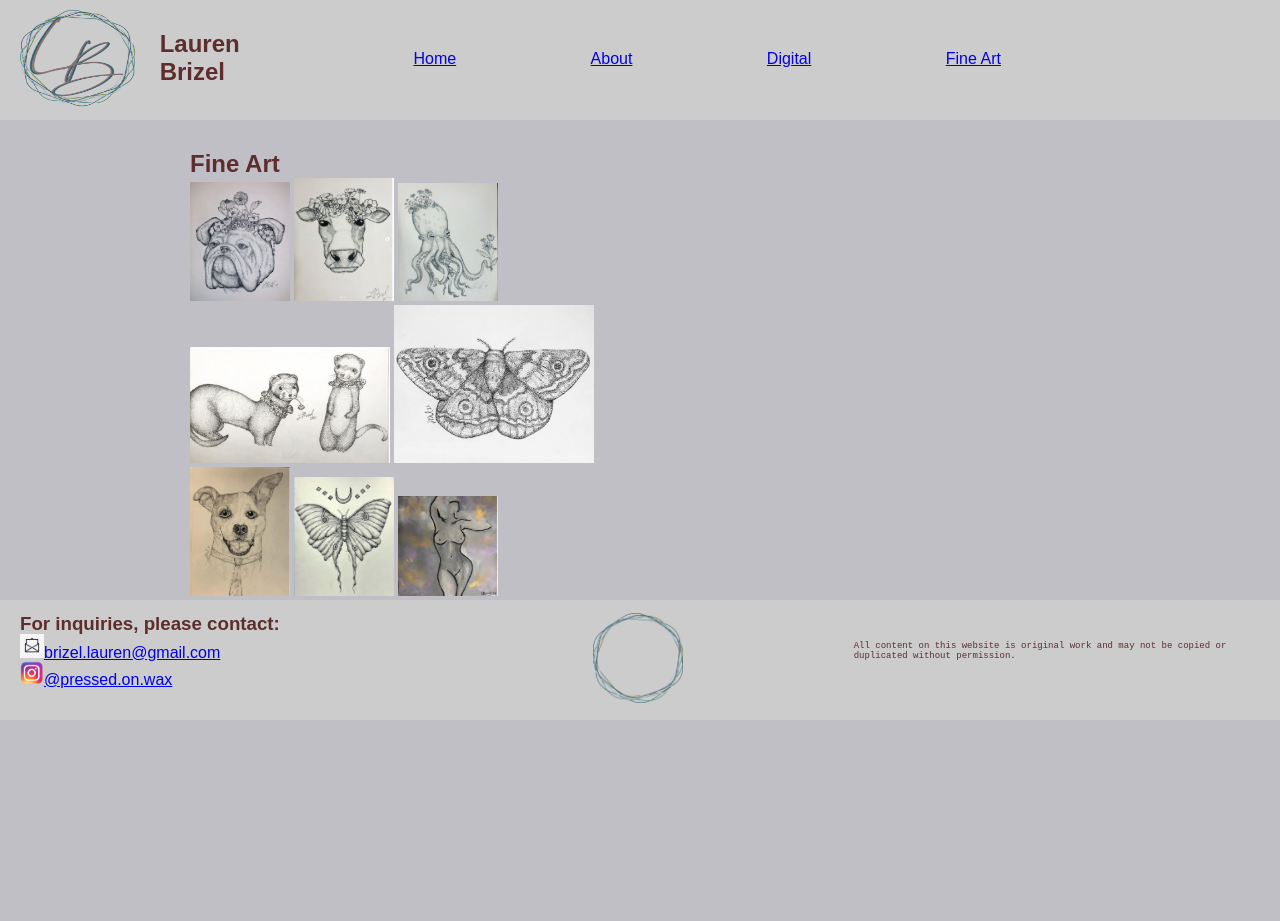
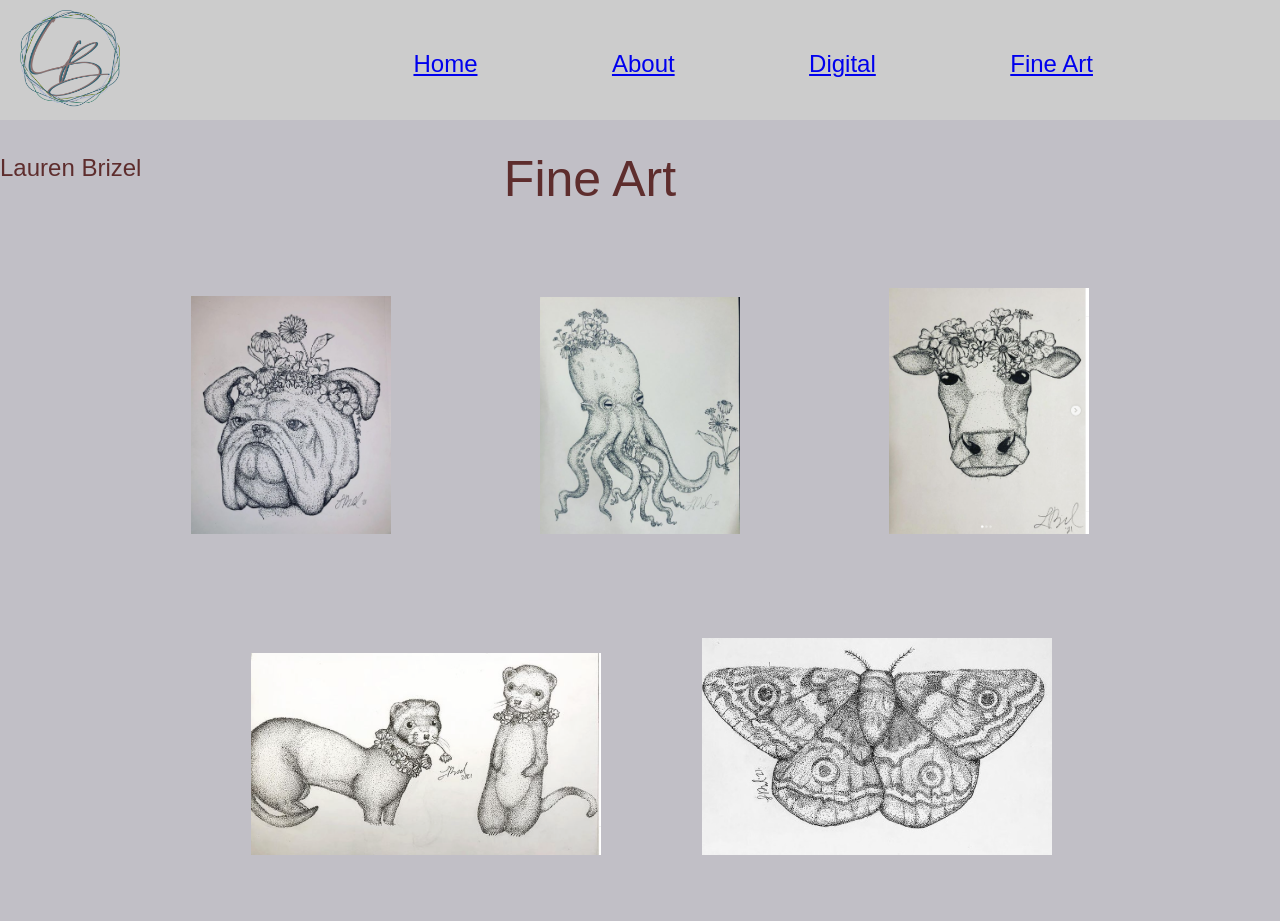
Before and after one commit to lbrizel/portfolio-website, a plain HTML site: page fine-art.html in a window 1280 px wide. Shown: the top 921 px of the page. Before the commit the page ends 800 px from the top, so only its background shows below. Drawn offline with nearby package versions, Linux system fonts and the light colour scheme; a web font is replaced by a local one.

Commit message:
changed image placement and sizing on fine-art.html changed header placement on all html pages

```diff
--- a/fine-art.html
+++ b/fine-art.html
@@ -42,25 +42,27 @@
         <h1>Fine Art</h1>
         <div class="gallery-images">
           <div class="gallery1">
-            <a href="images/bulldog.png" data-lightbox="image-1" data-title="Bulldog | Pen and Ink Stippling Drawing, 2021"><img src="images/bulldog.png" width="100" alt="bulldog" title"Bulldog Drawing"/></a>
+            <span class="bulldog"><a href="images/bulldog.png" data-lightbox="image-1" data-title="Bulldog | Pen and Ink Stippling Drawing, 2021"><img src="images/bulldog.png" width="200" alt="bulldog" title"Bulldog Drawing"/></a></span>
 
-            <a href="images/cow.png" data-lightbox="image-1" data-title="Dotty the Cow | Pen and Ink Stippling Drawing, 2021"><img src="images/cow.png" width="100" alt="cow" title"Cow Drawing"/></a>
+            <span class="octopus"><a href="images/octopus.png" data-lightbox="image-1" data-title="Octopus | Pen and Ink Stippling, 2021"><img src="images/octopus.png" width="200" alt="octopus" title"Octopus Drawing"/></a></span>
 
-            <a href="images/octopus.png" data-lightbox="image-1" data-title="Octopus | Pen and Ink Stippling, 2021"><img src="images/octopus.png" width="100" alt="octopus" title"Octopus Drawing"/></a>
+            <span class="cow"<a href="images/cow.png" data-lightbox="image-1" data-title="Dotty the Cow | Pen and Ink Stippling Drawing, 2021"><img src="images/cow.png" width="200" alt="cow" title"Cow Drawing"/></a></span>
+
         </div>
 
         <div class="gallery2">
-          <a href="images/ferrets.png" data-lightbox="image-1" data-title="Pickle and Berlioz | Pen and Ink Stippling, 2021"><img src="images/ferrets.png" width="200" alt="ferrets" title"Ferrets Drawing"/></a>
+          <span class="ferrets"><a href="images/ferrets.png" data-lightbox="image-1" data-title="Pickle and Berlioz | Pen and Ink Stippling, 2021"><img src="images/ferrets.png" width="350" alt="ferrets" title"Ferrets Drawing"/></a></span>
 
-          <a href="images/moth1.png" data-lightbox="image-1" data-title="Moth | Pen and Ink Stippling, 2021"><img src="images/moth1.png" width="200"  alt="moth1" title"Moth Drawing"/></a>
+          <span class="moth1"><a href="images/moth1.jpeg" data-lightbox="image-1" data-title="Moth | Pen and Ink Stippling, 2021"><img src="images/moth1.jpeg" width="350"  alt="moth1" title"Moth Drawing"/></a></span>
         </div>
 
         <div class="gallery3">
-          <a href="images/linus.png" data-lightbox="image-1" data-title="Linus | Pen and Ink Stippling, 2021"><img src="images/linus.png" width="100" alt="linus" title"Linus Drawing"/></a>
+          <span class="linus"><a href="images/linus.png" data-lightbox="image-1" data-title="Linus | Pen and Ink Stippling, 2021"><img src="images/linus.png" width="200" alt="linus" title"Linus Drawing"/></a></span>
 
-          <a href="images/lunamoth.png" data-lightbox="image-1" data-title="Luna Moth | Pen and Ink Stippling, 2021"><img src="images/lunamoth.png" width="100" alt="luna moth" title"Luna Moth Drawing"/></a>
+          <span class="lady"><a href="images/lady.png" data-lightbox="image-1" data-title="Lady Silhouette | Oil on Canvas, 2020"><img src="images/lady.png" width="200" alt="lady painting" title"Lady Oil Painting"/></a></span>
 
-          <a href="images/lady.png" data-lightbox="image-1" data-title="Lady Silhouette | Oil on Canvas, 2020"><img src="images/lady.png" width="100" alt="lady painting" title"Lady Oil Painting"/></a>
+          <span class="luna"><a href="images/lunamoth.png" data-lightbox="image-1" data-title="Luna Moth | Pen and Ink Stippling, 2021"><img src="images/lunamoth.png" width="200" alt="luna moth" title"Luna Moth Drawing"/></a></span>
+
       </div>
         </div>
       </section>
--- a/style/styles.css
+++ b/style/styles.css
@@ -40,6 +40,7 @@ nav ul li {
   margin-right: 80px;
   margin-top: 50px;
   padding: 0px 25px;
+  font-size: 24px;
 
 }
 
@@ -57,7 +58,6 @@ nav ul li {
 
 h1,
 .header-logo-name img {
-    width: 30%;
     display: inline-block;
 
 }
@@ -65,6 +65,8 @@ h1,
 h1 {
     vertical-align: top;
     margin-top: 30px;
+    font-weight: 400;
+    margin-right: 100px;
 }
 nav {
     width: 65%;
@@ -97,7 +99,7 @@ h3 {
 
 
 .disclaimer {
-    font-size: 9px;
+    font-size: 10px;
     margin-top: 30px;
     padding-top: 28px;
 }
@@ -145,14 +147,51 @@ h3 {
 
 }
 
+.about-text {
+  background: #cccccc;
+}
+
 /*----Fine-Art Page Styling----*/
 
 .gallery {
   max-width: 900px;
   margin: 0 auto;
+  text-align: center;
 }
 
+.gallery h1 {
+font-size: 50px;
+font-weight: lighter;
+}
+
+
 .gallery-images img {
-  max-width: 200px;
-  max-height:200px;
+  max-width: 350px;
+
 }
+
+
+.gallery1,
+.gallery2,
+.gallery3 {
+    height: 350px;
+}
+
+.gallery1 {
+  padding-top: 80px;
+}
+
+.lady {
+    padding: 140px;
+}
+.moth1 {
+    padding: 37px;
+}
+
+.ferrets {
+  padding: 60px;
+}
+
+.octopus {
+  padding: 145px;
+}
```
Also changed, not shown: about.html (+1 -1 lines), digital.html (+3 -3 lines), images/moth1.jpeg (added).
